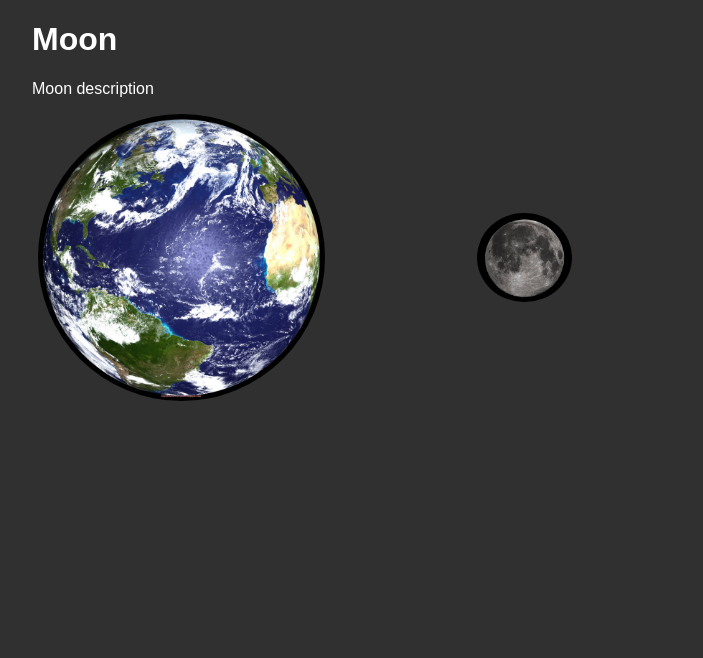
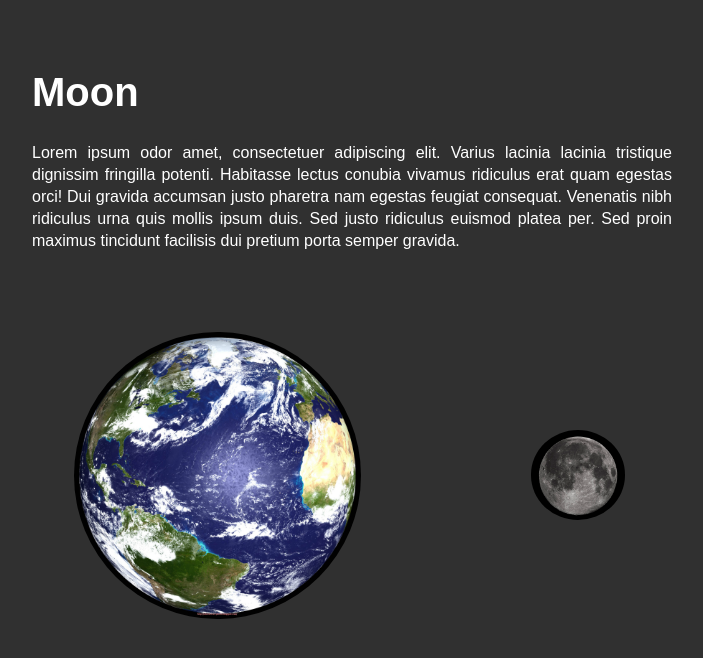
Before and after one commit to davidwells24/hello-explorer, a plain HTML site: page about.html in a window 1280 px wide. Shown: the whole page, without its empty margins (288-991 px from the left). Drawn offline with Linux system fonts and the light colour scheme.

Commit message:
HTML and css changes

```diff
--- a/about.html
+++ b/about.html
@@ -9,7 +9,7 @@
   <body>
       <h1>Moon</h1>
       <p>
-          Moon description
+        Lorem ipsum odor amet, consectetuer adipiscing elit. Varius lacinia lacinia tristique dignissim fringilla potenti. Habitasse lectus conubia vivamus ridiculus erat quam egestas orci! Dui gravida accumsan justo pharetra nam egestas feugiat consequat. Venenatis nibh ridiculus urna quis mollis ipsum duis. Sed justo ridiculus euismod platea per. Sed proin maximus tincidunt facilisis dui pretium porta semper gravida.
       </p>
       <nav>
           <ul>
--- a/screen.css
+++ b/screen.css
@@ -5,6 +5,18 @@ body {
     background-color: #303030;
     color: #FFFFFF;
     font-family: Arial, Helvetica, sans-serif;
+}
+
+h1 {
+    font-size: 40px;
+    margin-top: 70px;
+}
+
+p {
+    text-align: justify;
+    line-height: 22px;
+    margin-top: 0;
+    margin-bottom: 80px;
 }
 
 ul {
@@ -24,13 +36,14 @@ li {
     width: 80%;
     height: auto;
     border-radius: 50%;
+    margin-left: 10%;
 }
 
 .moon-img {
     width: 35%;
     height: auto;
     border-radius: 50%;
-    margin-left: 30%;
+    margin-left: 50%;
 }
 
 /* Add screen styles below */
```
Also changed, not shown: index.html (+1 -1 lines).
